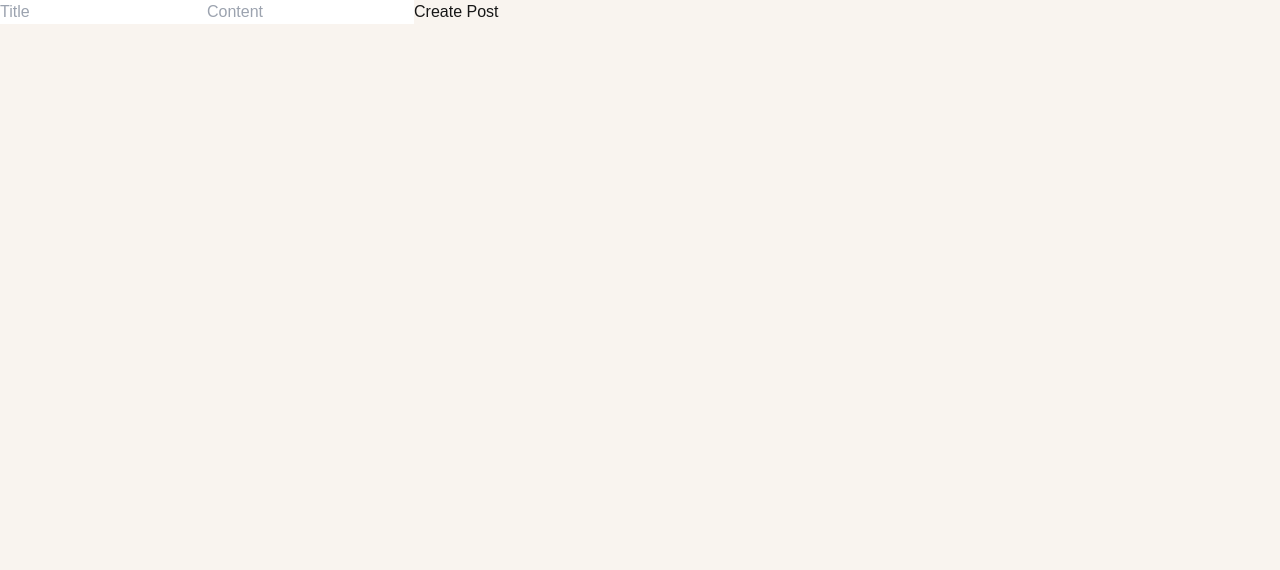
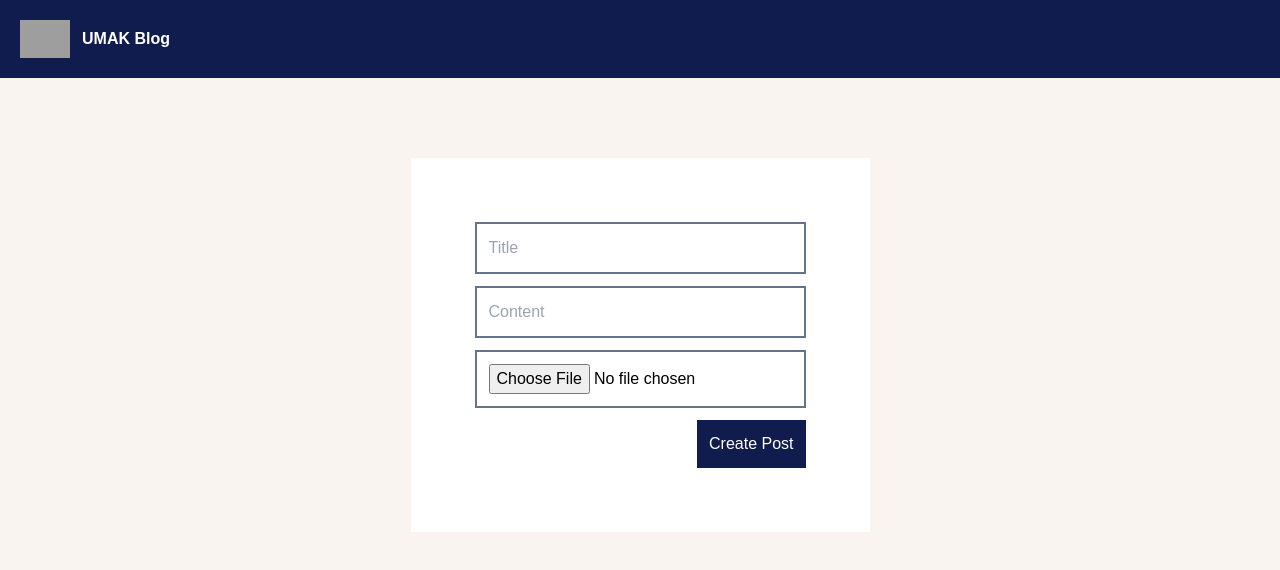
Before and after one commit to MeinardEdrei/UMAK-Blog, a Next.js app: page /create in a window 1280 px wide. Shown: the top 570 px of the page. Built offline with nearby package versions, Linux system fonts and the light colour scheme; grey boxes are pictures that could not be loaded.

Commit message:
added basic design and layout

```diff
--- a/app/components/Header.js
+++ b/app/components/Header.js
@@ -1,9 +1,15 @@
 import React from 'react'
+import Image from 'next/image';
 
 const Header = () => {
   return (
     <div>
-
+      <nav style={{backgroundColor: 'rgb(17, 28, 78)'}}
+              className='p-5 flex items-center gap-3'
+      >
+        <Image src="/logo.jpg" width={50} height={50} alt='logo' />
+        <h1 className='text-white font-bold'>UMAK Blog</h1>
+      </nav>
     </div>
   )
 }
--- a/app/create/page.js
+++ b/app/create/page.js
@@ -18,22 +18,33 @@ export default function createPost () {
   }
 
   return (
-    <div>
-      <section>
-        <form onSubmit={handleSubmit}>
+    <div className="flex justify-center">
+      <section className="m-20">
+        <form onSubmit={handleSubmit} className="flex flex-col gap-3 bg-white p-16">
           <input
             placeholder="Title"
             value={title}
             onChange={(e) => setTitle(e.target.value)}
             required
+            className="border-slate-500 border-2 p-3 text-black"
           />
           <input
             placeholder="Content"
             value={content}
             onChange={(e) => setContent(e.target.value)}
             required
+            className="border-slate-500 border-2 p-3 text-black"
           />
-          <button type="submit">Create Post</button>
+          <input
+            type="file"
+            placeholder="Image"
+            onChange={(e) => setImage(e.target.files[0])}
+            accept="image/*"
+            className="border-slate-500 border-2 p-3 text-black"
+          />
+          <div className="flex justify-end">
+            <button type="submit" style={{backgroundColor: 'rgb(17, 28, 78)'}} className="text-white p-3">Create Post</button>
+          </div>
         </form>
       </section>
     </div>
--- a/app/layout.js
+++ b/app/layout.js
@@ -1,14 +1,18 @@
 import "./globals.css";
-
+import Header from './components/Header'
 export const metadata = {
   title: "UMAK Blog",
   description: "Blog exclusively in UMAK",
+  icons: {
+    icon: '/logo.jpg'
+  }
 };
 
 export default function RootLayout({ children }) {
   return (
     <html lang="en">
       <body>
+        <Header />
         {children}
       </body>
     </html>
--- a/app/page.js
+++ b/app/page.js
@@ -22,15 +22,21 @@ const HomePage = () => {
   }, [])
 
   return (
-    <div>
-      <section>
-        <Link href="/create">Create new post</Link>
+    <div className='flex justify-center'>
+      <section className='m-10 flex flex-col'>
+        <div>
+          <Link className='p-2 text-white rounded-md' style={{backgroundColor: 'rgb(17, 28, 78)'}} href="/create">Create new post</Link>
+        </div>
+
         {posts.map((post) => (
-          <div key={post._id}>
-            <div>
-              <Link href={`/post/${post._id}`}><h1>{post.title}</h1></Link>
-            </div>
-            <div><p>{post.content}</p></div>
+          <div
+            key={post._id}
+            className='m-5 border-slate-500 border-2 rounded-xl p-20'>
+              <div>
+                <Link href={`/post/${post._id}`}><h1 className='font-bold text-xl'>{post.title}</h1></Link>
+              </div>
+              <div><p>{post.content}</p></div>
+              <div><p>{post.image}</p></div>
           </div>
         ))
         }
--- a/package.json
+++ b/package.json
@@ -12,6 +12,7 @@
     "axios": "^1.7.7",
     "mongoose": "^8.7.2",
     "next": "15.0.0",
+    "next-cloudinary": "^6.16.0",
     "react": "19.0.0-rc-65a56d0e-20241020",
     "react-dom": "19.0.0-rc-65a56d0e-20241020"
   },
```
Also changed, not shown: 1 other file (tests, documents, lock files or other folders).
